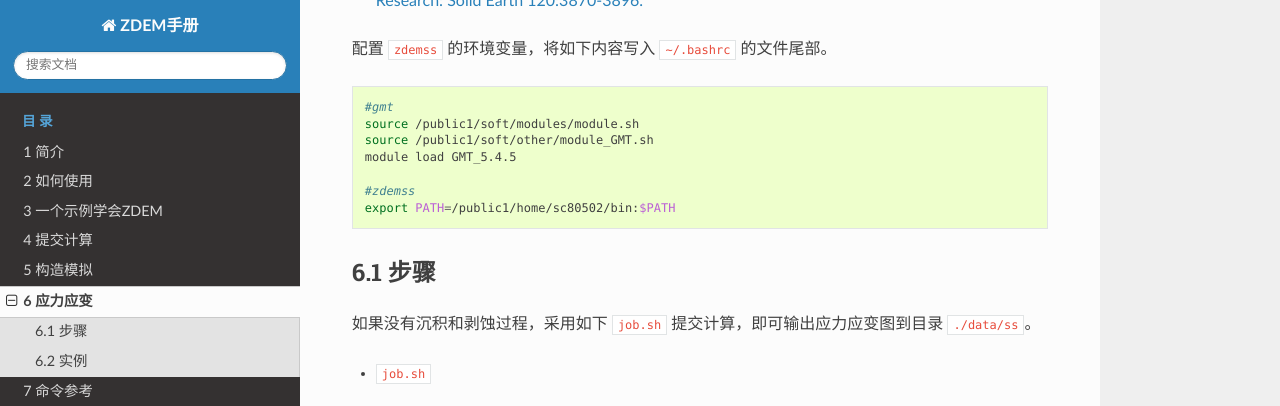
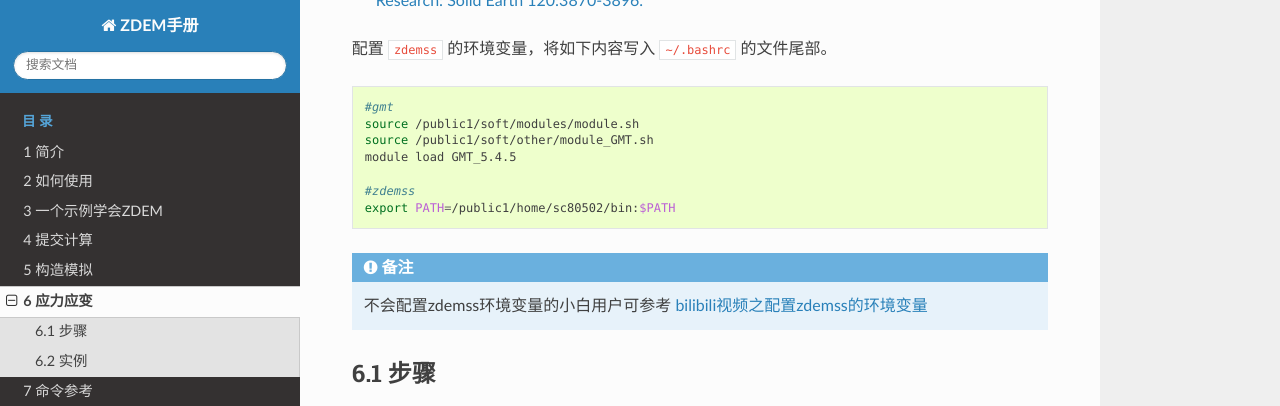
Before and after one commit to geovbox/zdem_doc, a Sphinx documentation site: the page built from source/strainstress/index.rst, in a window 1280 px wide and 900 px high, scrolled down 467 px, cut to the strip 0-406 px from the top of the window. Built offline with Sphinx 7.4.7 and the Read the Docs theme 2.0.0, drawn with Linux system fonts in a browser that asks for light colours; comment, search, counter and statistics services are not loaded.

Commit message:
添加 配置zdemss的环境变量 视频链接

```diff
--- a/source/strainstress/index.rst
+++ b/source/strainstress/index.rst
@@ -20,6 +20,8 @@
     #zdemss
     export PATH=/public1/home/sc80502/bin:$PATH
 
+.. note::
+    不会配置zdemss环境变量的小白用户可参考 `bilibili视频之配置zdemss的环境变量 <https://www.bilibili.com/video/BV1qq4y177Ni?p=4>`_
 
 步骤
 ====
```
